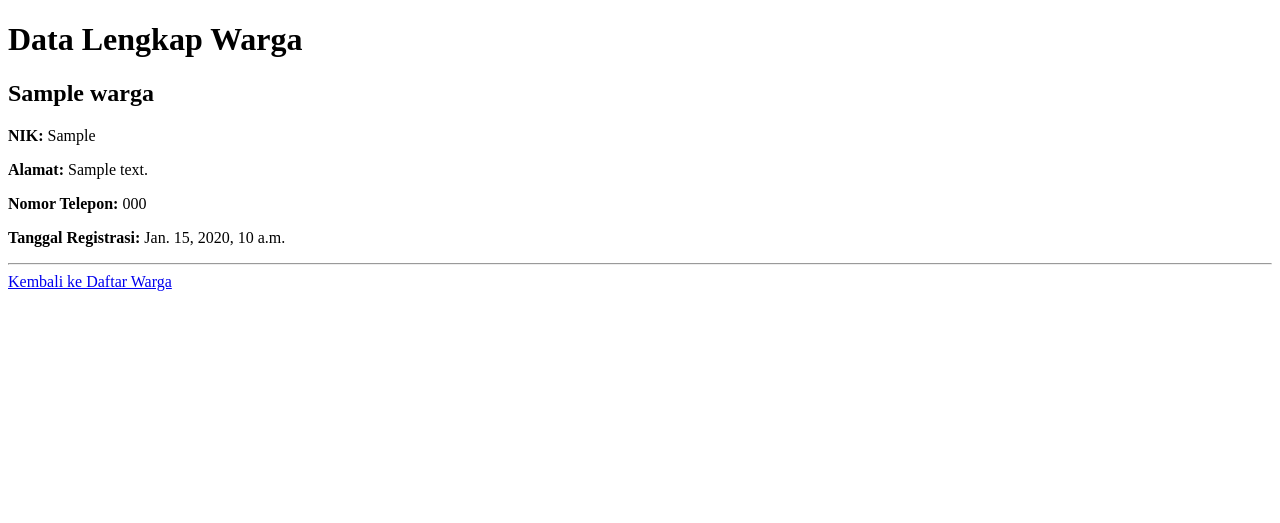
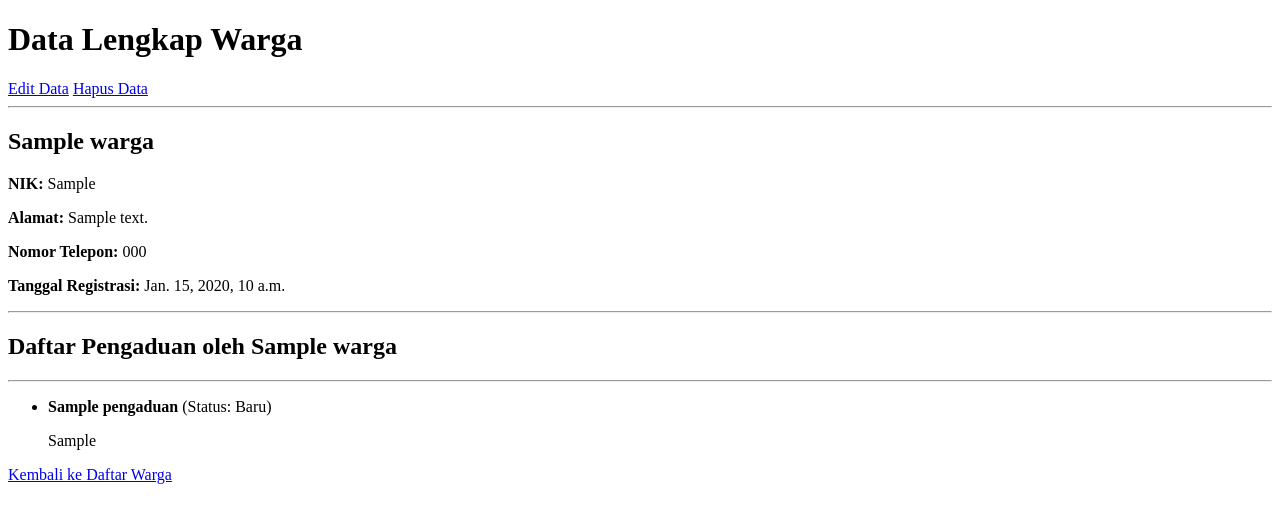
Before and after one commit to InMyThought/BelajarDjango, a Django app: page /warga/1/ in a window 1280 px wide. Shown: the top 523 px of the page. Run offline with Django 5.2, Linux system fonts and the light colour scheme; tables that the repository leaves empty hold one stand-in row (values such as "Sample post").

Commit message:
Fitur: Menampilkan daftar pengaduan di halaman detail warga

```diff
--- a/warga/templates/warga/warga_detail.html
+++ b/warga/templates/warga/warga_detail.html
@@ -5,6 +5,9 @@
 </head>
 <body>
     <h1>Data Lengkap Warga</h1>
+    <a href="{% url 'warga-edit' object.pk %}">Edit Data</a>
+    <a href="{% url 'warga-hapus' object.pk %}">Hapus Data</a>
+    <hr>
     <h2>{{ warga.nama_lengkap }}</h2>
     <p><strong>NIK:</strong> {{ warga.nik }}</p>
     <p><strong>Alamat:</strong> {{ warga.alamat }}</p>
@@ -12,6 +15,19 @@
     <p><strong>Tanggal Registrasi:</strong> {{ warga.tanggal_registrasi }}</p>
 
     <hr>
+<h2>Daftar Pengaduan oleh {{ object.nama_lengkap }}</h2>
+<hr>
+<ul>
+    {% for aduan in object.pengaduan.all %}
+        <li>
+            <strong>{{ aduan.judul }}</strong> (Status: {{ aduan.get_status_display }})
+            <p>{{ aduan.deskripsi }}</p>
+        </li>
+    {% empty %}
+        <li>Warga ini belum pernah membuat pengaduan.</li>
+    {% endfor %}
+</ul>
+
     <a href="{% url 'warga-list' %}">Kembali ke Daftar Warga</a>
 </body>
 </html>
```
